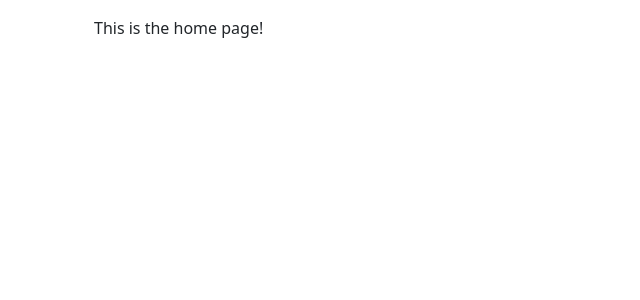
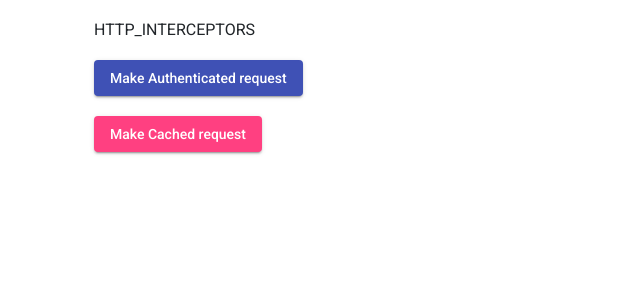
Before and after one commit to gamartins/angular101, an Angular app: page /interceptor-example in a window 1280 px wide. Shown: the top 300 px of the page, without its empty margins (0-640 px from the left). Built offline with nearby package versions, Linux system fonts and the light colour scheme.

Commit message:
added example for interceptors

```diff
--- a/angular.json
+++ b/angular.json
@@ -30,7 +30,8 @@
               "src/netlify.toml"
             ],
             "styles": [
-              "src/styles.scss"
+              "src/styles.scss",
+              "./node_modules/@angular/material/prebuilt-themes/indigo-pink.css"
             ],
             "scripts": [],
             "vendorChunk": true,
--- a/package.json
+++ b/package.json
@@ -13,10 +13,12 @@
   "private": true,
   "dependencies": {
     "@angular/animations": "~12.0.4",
+    "@angular/cdk": "^12.2.6",
     "@angular/common": "~12.0.4",
     "@angular/compiler": "~12.0.4",
     "@angular/core": "~12.0.4",
     "@angular/forms": "~12.0.4",
+    "@angular/material": "^12.2.6",
     "@angular/platform-browser": "~12.0.4",
     "@angular/platform-browser-dynamic": "~12.0.4",
     "@angular/router": "~12.0.4",
--- a/src/app/app.module.ts
+++ b/src/app/app.module.ts
@@ -2,6 +2,7 @@ import { BrowserModule } from '@angular/platform-browser';
 import { NgModule } from '@angular/core';
 import { PreloadAllModules, RouterModule, Routes } from '@angular/router';
 import { ReactiveFormsModule } from '@angular/forms';
+import { BrowserAnimationsModule } from '@angular/platform-browser/animations';
 
 import { AppComponent } from './app.component';
 import { HomeComponent } from 'src/pages/home/home.component';
@@ -44,6 +45,10 @@ const routes: Routes = [
     loadChildren: () => import('src/pages/dependency-injection-example/dependency-injection-example.module').then(m => m.DependencyInjectionExampleModule),
   },
   {
+    path: 'interceptor-example',
+    loadChildren: () => import('src/pages/interceptor-example/interceptor-example.module').then(m => m.InterceptorExampleModule),
+  },
+  {
     path: '**',
     component:  HomeComponent
   },
@@ -55,6 +60,7 @@ const routes: Routes = [
   ],
   imports: [
     BrowserModule,
+    BrowserAnimationsModule,
     ReactiveFormsModule,
     RouterModule.forRoot(
       routes,
--- a/src/index.html
+++ b/src/index.html
@@ -7,8 +7,11 @@
   <meta name="viewport" content="width=device-width, initial-scale=1">
   <link rel="icon" type="image/x-icon" href="favicon.ico">
   <link href="https://cdn.jsdelivr.net/npm/bootstrap@5.0.1/dist/css/bootstrap.min.css" rel="stylesheet">
+  <link rel="preconnect" href="https://fonts.gstatic.com">
+  <link href="https://fonts.googleapis.com/css2?family=Roboto:wght@300;400;500&display=swap" rel="stylesheet">
+  <link href="https://fonts.googleapis.com/icon?family=Material+Icons" rel="stylesheet">
 </head>
-<body>
+<body class="mat-typography">
   <div class="container pt-3">
     <app-root></app-root>
   </div>
--- /dev/null
+++ b/src/pages/interceptor-example/auth-interceptor.service.ts
@@ -0,0 +1,17 @@
+import { Injectable } from '@angular/core';
+import { HttpEvent, HttpHandler, HttpInterceptor, HttpRequest } from '@angular/common/http';
+import { Observable } from 'rxjs';
+
+@Injectable({
+  providedIn: 'root'
+})
+export class AuthInterceptorService implements HttpInterceptor {
+
+  constructor() { }
+
+  intercept(req: HttpRequest<any>, next: HttpHandler): Observable<HttpEvent<any>> {
+    const API_KEY = '123456';
+
+    return next.handle(req.clone({ setHeaders: { API_KEY } }));
+  }
+}
--- /dev/null
+++ b/src/pages/interceptor-example/cache-interceptor.service.ts
@@ -0,0 +1,33 @@
+import { Injectable } from '@angular/core';
+import { HttpEvent, HttpHandler, HttpInterceptor, HttpRequest, HttpResponse } from '@angular/common/http';
+import { Observable, of } from 'rxjs';
+import { tap } from 'rxjs/operators';
+
+@Injectable({
+  providedIn: 'root'
+})
+export class CacheInterceptorService implements HttpInterceptor {
+  private cache = new Map<string, any>();
+
+  constructor() { }
+
+  intercept(request: HttpRequest<any>, next: HttpHandler): Observable<HttpEvent<any>> {
+    if (request.method !== 'GET') {
+      return next.handle(request);
+    }
+
+    const cachedResponse = this.cache.get(request.url);
+    if (cachedResponse) {
+      return of(cachedResponse);
+    }
+
+    return next.handle(request).pipe(
+      tap(event => {
+        if (event instanceof HttpResponse) {
+          this.cache.set(request.url, event);
+        }
+      })
+    );
+
+  }
+}
--- /dev/null
+++ b/src/pages/interceptor-example/interceptor-example.component.ts
@@ -0,0 +1,31 @@
+import { HttpClient } from '@angular/common/http';
+import { Component, OnInit } from '@angular/core';
+
+@Component({
+  selector: 'app-interceptor-example',
+  template: `
+    <h3>HTTP_INTERCEPTORS</h3>
+    <button mat-raised-button color="primary" (click)="authRequest()">Make Authenticated request</button>
+    <br><br>
+    <button mat-raised-button color="accent" (click)="cachedRequest()">Make Cached request</button>
+  `,
+})
+export class InterceptorExampleComponent implements OnInit {
+  apiUrl = 'https://jsonplaceholder.typicode.com'
+
+  constructor(private http: HttpClient) { }
+
+  ngOnInit(): void {
+  }
+
+  authRequest(): void {
+    const random = Math.ceil(Math.random() * 10);
+
+    this.http.get(`${this.apiUrl}/comments/${random}`).subscribe(res => console.log('auth', res))
+  }
+
+  cachedRequest(): void {
+    this.http.get(`${this.apiUrl}/todos/1`).subscribe(res => console.log('cached', res))
+  }
+
+}
--- /dev/null
+++ b/src/pages/interceptor-example/interceptor-example.module.ts
@@ -0,0 +1,26 @@
+import { NgModule } from '@angular/core';
+import { CommonModule } from '@angular/common';
+import { RouterModule } from '@angular/router';
+import { HttpClientModule, HTTP_INTERCEPTORS } from '@angular/common/http';
+import { MatButtonModule } from '@angular/material/button';
+
+import { InterceptorExampleComponent } from './interceptor-example.component';
+import { AuthInterceptorService } from './auth-interceptor.service';
+import { CacheInterceptorService } from './cache-interceptor.service';
+
+@NgModule({
+  declarations: [InterceptorExampleComponent],
+  imports: [
+    CommonModule,
+    MatButtonModule,
+    HttpClientModule,
+    RouterModule.forChild([
+      { path: '', component: InterceptorExampleComponent }
+    ]),
+  ],
+  providers: [
+    { provide: HTTP_INTERCEPTORS, useClass: AuthInterceptorService, multi: true },
+    { provide: HTTP_INTERCEPTORS, useClass: CacheInterceptorService, multi: true },
+  ]
+})
+export class InterceptorExampleModule { }
--- a/src/styles.scss
+++ b/src/styles.scss
@@ -1 +1,4 @@
 /* You can add global styles to this file, and also import other style files */
+
+html, body { height: 100%; }
+body { margin: 0; font-family: Roboto, "Helvetica Neue", sans-serif; }
```
Also changed, not shown: 1 other file (tests, documents, lock files or other folders).
